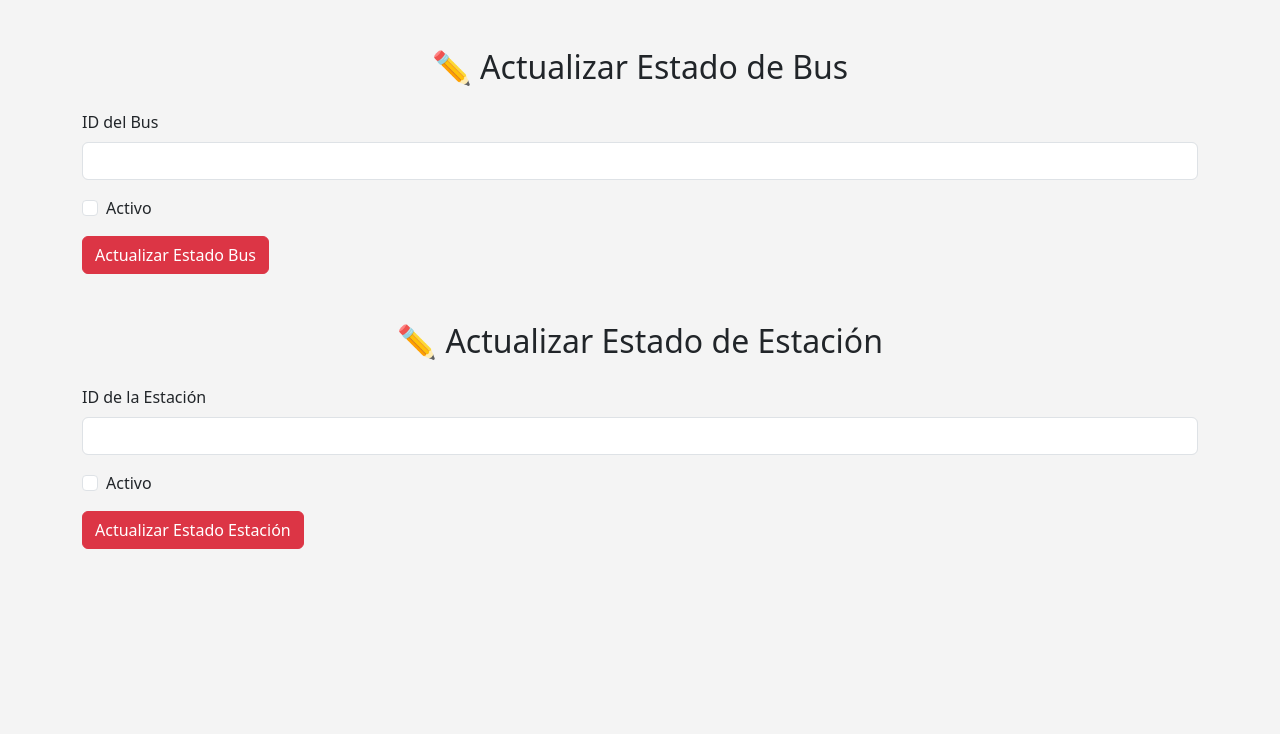
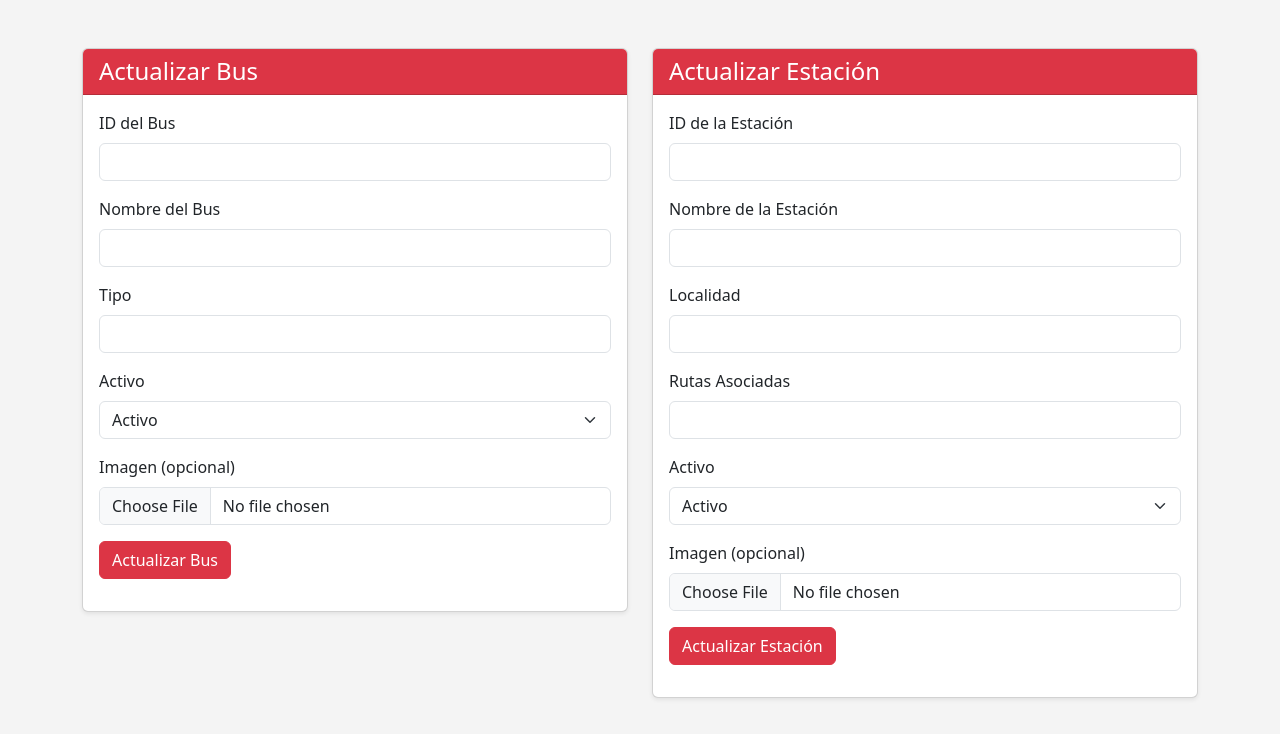
Before and after one commit to Juanes0706/Proyecto, a FastAPI app: page /update in a window 1280 px wide. Shown: the part 66-800 px from the top of the page. Run offline with FastAPI, Linux system fonts and the light colour scheme.

Commit message:
arreglando errores y modificando

```diff
--- a/main.py
+++ b/main.py
@@ -46,6 +46,48 @@ async def read_page(request: Request):
 @app.get("/update", response_class=HTMLResponse)
 async def update_page(request: Request):
     return templates.TemplateResponse("UpdatePage.html", {"request": request})
+
+from fastapi import Body
+
+@app.put("/buses/{id}", response_model=dict)
+async def actualizar_bus(id: int, bus: dict = Body(...)):
+    existing_bus = crud.obtener_bus_por_id(id)
+    if not existing_bus:
+        raise HTTPException(status_code=404, detail="Bus no encontrado")
+    update_data = {}
+    if "nombre_bus" in bus:
+        update_data["nombre_bus"] = bus["nombre_bus"]
+    if "tipo" in bus:
+        update_data["tipo"] = bus["tipo"].lower().strip()
+    if "activo" in bus:
+        update_data["activo"] = bus["activo"]
+    if "imagen" in bus and bus["imagen"] is not None:
+        update_data["imagen"] = bus["imagen"]
+    response = supabase.table("buses").update(update_data).eq("id", id).execute()
+    if response.error:
+        raise HTTPException(status_code=500, detail="Error actualizando bus")
+    return response.data[0]
+
+@app.put("/estaciones/{id}", response_model=dict)
+async def actualizar_estacion(id: int, estacion: dict = Body(...)):
+    existing_estacion = crud.obtener_estacion_por_id(id)
+    if not existing_estacion:
+        raise HTTPException(status_code=404, detail="Estación no encontrada")
+    update_data = {}
+    if "nombre_estacion" in estacion:
+        update_data["nombre_estacion"] = estacion["nombre_estacion"]
+    if "localidad" in estacion:
+        update_data["localidad"] = estacion["localidad"]
+    if "rutas_asociadas" in estacion:
+        update_data["rutas_asociadas"] = estacion["rutas_asociadas"]
+    if "activo" in estacion:
+        update_data["activo"] = estacion["activo"]
+    if "imagen" in estacion and estacion["imagen"] is not None:
+        update_data["imagen"] = estacion["imagen"]
+    response = supabase.table("estaciones").update(update_data).eq("id", id).execute()
+    if response.error:
+        raise HTTPException(status_code=500, detail="Error actualizando estación")
+    return response.data[0]
 
 @app.get("/delete", response_class=HTMLResponse)
 async def delete_page(request: Request):
--- a/templates/UpdatePage.html
+++ b/templates/UpdatePage.html
@@ -3,7 +3,7 @@
 <head>
   <meta charset="UTF-8" />
   <meta name="viewport" content="width=device-width, initial-scale=1" />
-    <title>Actualizar Buses y Estaciones</title>
+  <title>Actualizar Bus y Estación</title>
   <link href="https://cdn.jsdelivr.net/npm/bootstrap@5.3.0-alpha1/dist/css/bootstrap.min.css" rel="stylesheet" />
   <style>
     body {
@@ -11,6 +11,9 @@
     }
     .navbar-brand img {
       height: 40px;
+    }
+    .form-section {
+      margin-bottom: 2rem;
     }
   </style>
 </head>
@@ -25,7 +28,7 @@
         <li class="nav-item"><a class="nav-link" href="/">🏠 Inicio</a></li>
         <li class="nav-item"><a class="nav-link" href="/create">🆕 Crear</a></li>
         <li class="nav-item"><a class="nav-link" href="/read">📖 Leer</a></li>
-                <li class="nav-item"><a class="nav-link active" aria-current="page" href="/update">✏️ Actualizar</a></li>
+        <li class="nav-item"><a class="nav-link active" href="/update">✏️ Actualizar</a></li>
         <li class="nav-item"><a class="nav-link" href="/delete">❌ Eliminar</a></li>
       </ul>
     </div>
@@ -33,83 +36,160 @@
 </nav>
 
 <div class="container mt-5">
-    <h2 class="text-center mb-4">✏️ Actualizar Estado de Bus</h2>
-    <form id="actualizarBusForm" class="mb-5">
+  <div class="row">
+    <!-- Update Bus Form -->
+    <div class="col-md-6 form-section">
+      <div class="card shadow-sm">
+        <div class="card-header bg-danger text-white">
+          <h4 class="mb-0">Actualizar Bus</h4>
+        </div>
+        <div class="card-body">
+          <form id="updateBusForm">
             <div class="mb-3">
-            <label for="idBusActualizar" class="form-label">ID del Bus</label>
-            <input type="number" class="form-control" id="idBusActualizar" required />
+              <label for="busId" class="form-label">ID del Bus</label>
+              <input type="number" class="form-control" id="busId" required />
             </div>
-        <div class="mb-3 form-check">
-            <input type="checkbox" class="form-check-input" id="activoBusActualizar" />
-            <label class="form-check-label" for="activoBusActualizar">Activo</label>
+            <div class="mb-3">
+              <label for="busNombre" class="form-label">Nombre del Bus</label>
+              <input type="text" class="form-control" id="busNombre" required />
             </div>
-        <button type="submit" class="btn btn-danger">Actualizar Estado Bus</button>
+            <div class="mb-3">
+              <label for="busTipo" class="form-label">Tipo</label>
+              <input type="text" class="form-control" id="busTipo" required />
+            </div>
+            <div class="mb-3">
+              <label for="busActivo" class="form-label">Activo</label>
+              <select class="form-select" id="busActivo" required>
+                <option value="true">Activo</option>
+                <option value="false">Inactivo</option>
+              </select>
+            </div>
+            <div class="mb-3">
+              <label for="busImagen" class="form-label">Imagen (opcional)</label>
+              <input type="file" class="form-control" id="busImagen" accept="image/*" />
+            </div>
+            <button type="submit" class="btn btn-danger">Actualizar Bus</button>
           </form>
+          <div id="busUpdateMessage" class="mt-3"></div>
+        </div>
+      </div>
+    </div>
 
-    <h2 class="text-center mb-4">✏️ Actualizar Estado de Estación</h2>
-    <form id="actualizarEstacionForm">
+    <!-- Update Estación Form -->
+    <div class="col-md-6 form-section">
+      <div class="card shadow-sm">
+        <div class="card-header bg-danger text-white">
+          <h4 class="mb-0">Actualizar Estación</h4>
+        </div>
+        <div class="card-body">
+          <form id="updateEstacionForm">
             <div class="mb-3">
-            <label for="idEstacionActualizar" class="form-label">ID de la Estación</label>
-            <input type="number" class="form-control" id="idEstacionActualizar" required />
+              <label for="estacionId" class="form-label">ID de la Estación</label>
+              <input type="number" class="form-control" id="estacionId" required />
             </div>
-        <div class="mb-3 form-check">
-            <input type="checkbox" class="form-check-input" id="activoEstacionActualizar" />
-            <label class="form-check-label" for="activoEstacionActualizar">Activo</label>
+            <div class="mb-3">
+              <label for="estacionNombre" class="form-label">Nombre de la Estación</label>
+              <input type="text" class="form-control" id="estacionNombre" required />
             </div>
-        <button type="submit" class="btn btn-danger">Actualizar Estado Estación</button>
+            <div class="mb-3">
+              <label for="estacionLocalidad" class="form-label">Localidad</label>
+              <input type="text" class="form-control" id="estacionLocalidad" required />
+            </div>
+            <div class="mb-3">
+              <label for="estacionRutas" class="form-label">Rutas Asociadas</label>
+              <input type="text" class="form-control" id="estacionRutas" required />
+            </div>
+            <div class="mb-3">
+              <label for="estacionActivo" class="form-label">Activo</label>
+              <select class="form-select" id="estacionActivo" required>
+                <option value="true">Activo</option>
+                <option value="false">Inactivo</option>
+              </select>
+            </div>
+            <div class="mb-3">
+              <label for="estacionImagen" class="form-label">Imagen (opcional)</label>
+              <input type="file" class="form-control" id="estacionImagen" accept="image/*" />
+            </div>
+            <button type="submit" class="btn btn-danger">Actualizar Estación</button>
           </form>
+          <div id="estacionUpdateMessage" class="mt-3"></div>
+        </div>
+      </div>
+    </div>
+  </div>
 </div>
 
 <script>
-    // Actualizar estado bus
-    document.getElementById("actualizarBusForm").addEventListener("submit", async (e) => {
+  async function uploadImage(bucket, file) {
+    const uniqueFilename = `${crypto.randomUUID()}.${file.name.split('.').pop()}`;
+    const content = await file.arrayBuffer();
+    const response = supabase.storage.from(bucket).upload(uniqueFilename, new Uint8Array(content));
+    if (response.error) {
+      throw new Error(response.error.message);
+    }
+    return `${supabase.storage_url}/object/public/${bucket}/${uniqueFilename}`;
+  }
+
+  document.getElementById('updateBusForm').addEventListener('submit', async (e) => {
     e.preventDefault();
-        const id = document.getElementById("idBusActualizar").value.trim();
-        const activo = document.getElementById("activoBusActualizar").checked;
+    const id = document.getElementById('busId').value;
+    const nombre = document.getElementById('busNombre').value;
+    const tipo = document.getElementById('busTipo').value;
+    const activo = document.getElementById('busActivo').value === 'true';
+    const imagenFile = document.getElementById('busImagen').files[0];
 
-        if (!id) {
-            alert("Por favor, ingrese un ID válido para el bus.");
+    let imagenUrl = null;
+    if (imagenFile) {
+      try {
+        imagenUrl = await uploadImage('buses', imagenFile);
+      } catch (error) {
+        document.getElementById('busUpdateMessage').textContent = `Error al subir imagen: ${error.message}`;
         return;
+      }
     }
 
     try {
-            const response = await fetch(`/buses/${id}/estado?activo=${activo}`, {
-                method: "PUT",
+      const response = await fetch(`/buses/${id}`, {
+        method: 'PUT',
+        headers: { 'Content-Type': 'application/json' },
+        body: JSON.stringify({ nombre_bus: nombre, tipo, activo, imagen: imagenUrl }),
       });
-            if (response.ok) {
-                alert("✅ Estado del bus actualizado correctamente.");
-                e.target.reset();
-            } else {
-                alert("❌ Error al actualizar estado del bus.");
-            }
+      if (!response.ok) throw new Error('Error al actualizar bus');
+      document.getElementById('busUpdateMessage').textContent = 'Bus actualizado correctamente';
     } catch (error) {
-            alert("❌ Error de conexión al actualizar estado del bus.");
+      document.getElementById('busUpdateMessage').textContent = error.message;
     }
   });
 
-    // Actualizar estado estación
-    document.getElementById("actualizarEstacionForm").addEventListener("submit", async (e) => {
+  document.getElementById('updateEstacionForm').addEventListener('submit', async (e) => {
     e.preventDefault();
-        const id = document.getElementById("idEstacionActualizar").value.trim();
-        const activo = document.getElementById("activoEstacionActualizar").checked;
+    const id = document.getElementById('estacionId').value;
+    const nombre = document.getElementById('estacionNombre').value;
+    const localidad = document.getElementById('estacionLocalidad').value;
+    const rutas = document.getElementById('estacionRutas').value;
+    const activo = document.getElementById('estacionActivo').value === 'true';
+    const imagenFile = document.getElementById('estacionImagen').files[0];
 
-        if (!id) {
-            alert("Por favor, ingrese un ID válido para la estación.");
+    let imagenUrl = null;
+    if (imagenFile) {
+      try {
+        imagenUrl = await uploadImage('estaciones', imagenFile);
+      } catch (error) {
+        document.getElementById('estacionUpdateMessage').textContent = `Error al subir imagen: ${error.message}`;
         return;
+      }
     }
 
     try {
-            const response = await fetch(`/estaciones/${id}/estado?activo=${activo}`, {
-                method: "PUT",
+      const response = await fetch(`/estaciones/${id}`, {
+        method: 'PUT',
+        headers: { 'Content-Type': 'application/json' },
+        body: JSON.stringify({ nombre_estacion: nombre, localidad, rutas_asociadas: rutas, activo, imagen: imagenUrl }),
       });
-            if (response.ok) {
-                alert("✅ Estado de la estación actualizado correctamente.");
-                e.target.reset();
-            } else {
-                alert("❌ Error al actualizar estado de la estación.");
-            }
+      if (!response.ok) throw new Error('Error al actualizar estación');
+      document.getElementById('estacionUpdateMessage').textContent = 'Estación actualizada correctamente';
     } catch (error) {
-            alert("❌ Error de conexión al actualizar estado de la estación.");
+      document.getElementById('estacionUpdateMessage').textContent = error.message;
     }
   });
 </script>
```
Also changed, not shown: crud.py (+22 -0 lines). Lines whose indentation alone changed are shown as unchanged.
